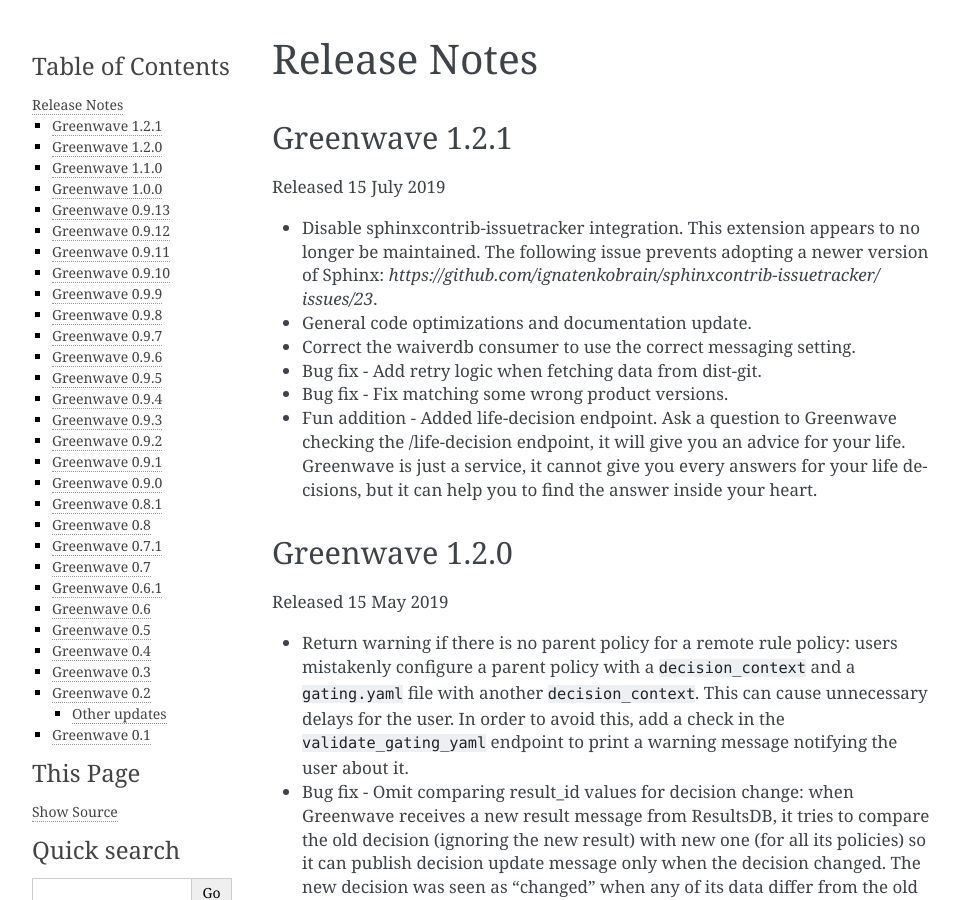
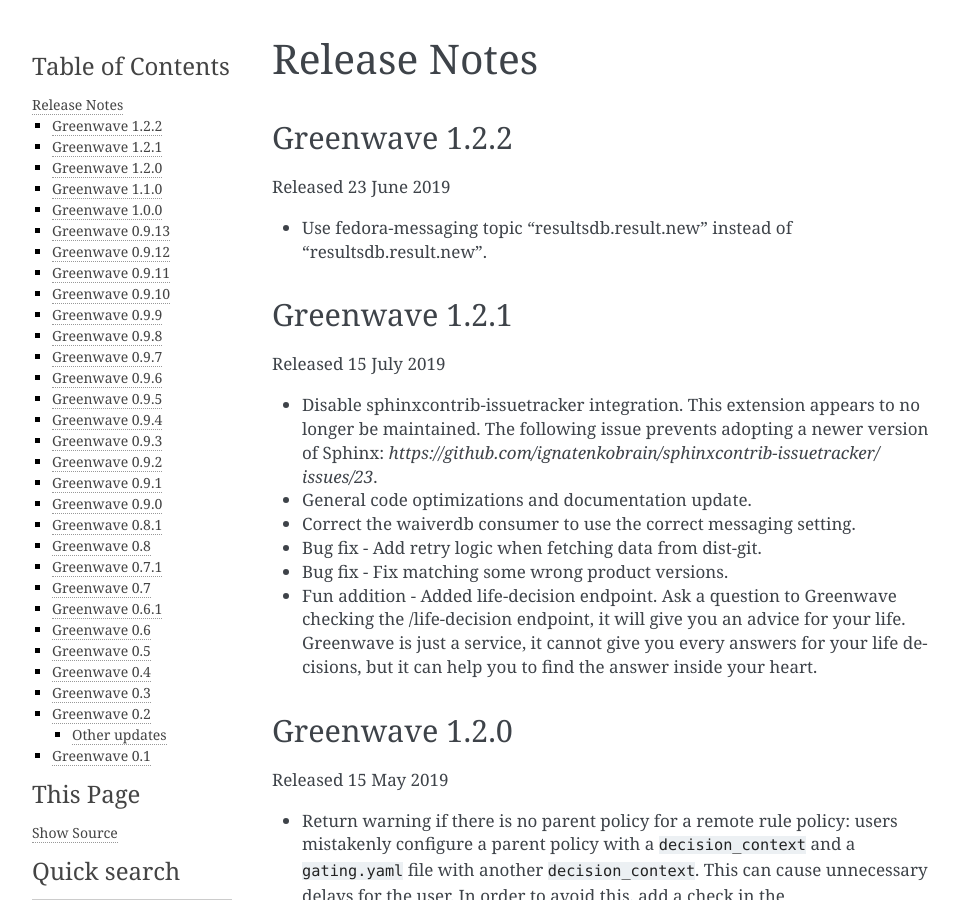
Before and after one commit to release-engineering/greenwave, a Sphinx documentation site: the page built from docs/release-notes.rst, in a window 1280 px wide and 900 px high. Shown: the whole window, without its empty margins (148-1108 px from the left). Built offline with Sphinx 7.4.7, drawn with Linux system fonts in a browser that asks for light colours; pages that are not in the unit, such as notebooks, are missing from menus.

Commit message:
Add release-notes for version 1.2.2
Signed-off-by: Lukas Holecek <hluk@email.cz>

```diff
--- a/docs/release-notes.rst
+++ b/docs/release-notes.rst
@@ -1,6 +1,14 @@
 =============
 Release Notes
 =============
+
+Greenwave 1.2.2
+===============
+
+Released 23 June 2019
+
+* Use fedora-messaging topic "resultsdb.result.new" instead of
+  "resultsdb.result.new".
 
 Greenwave 1.2.1
 ===============
```
